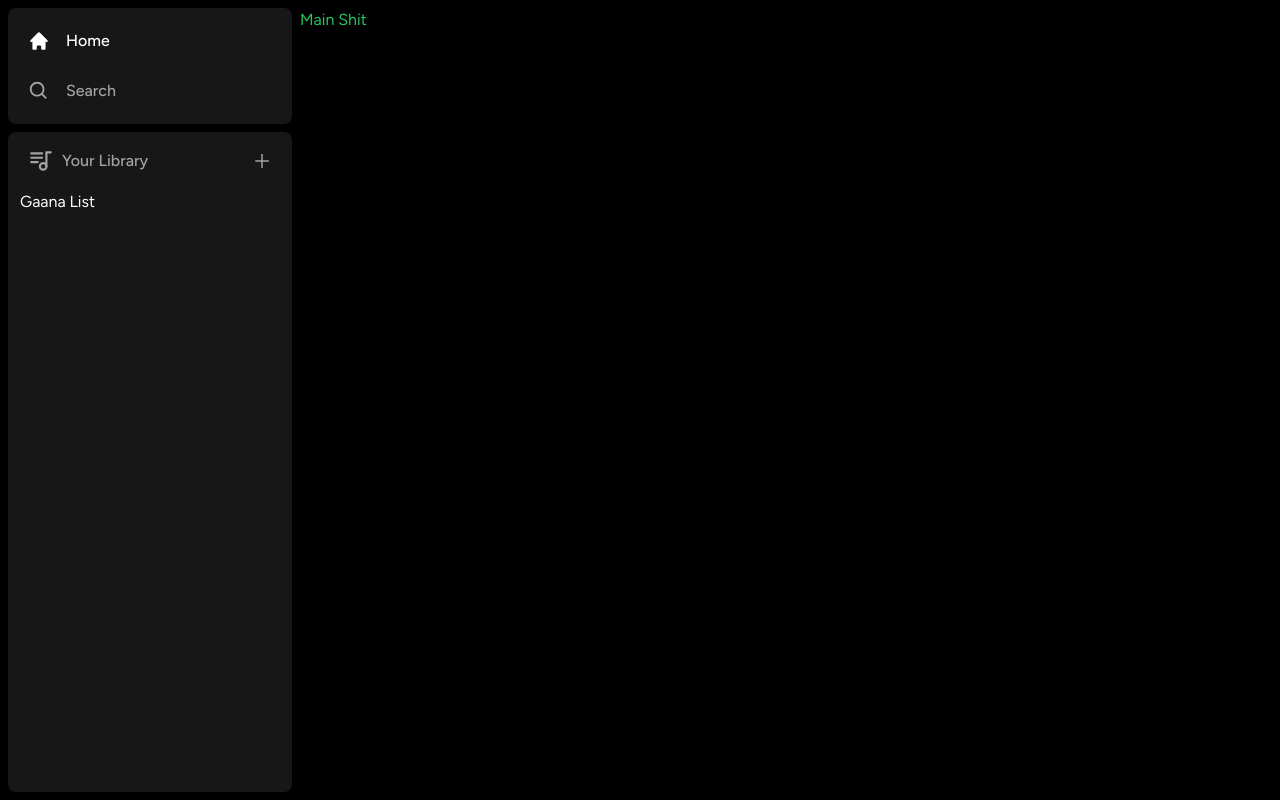
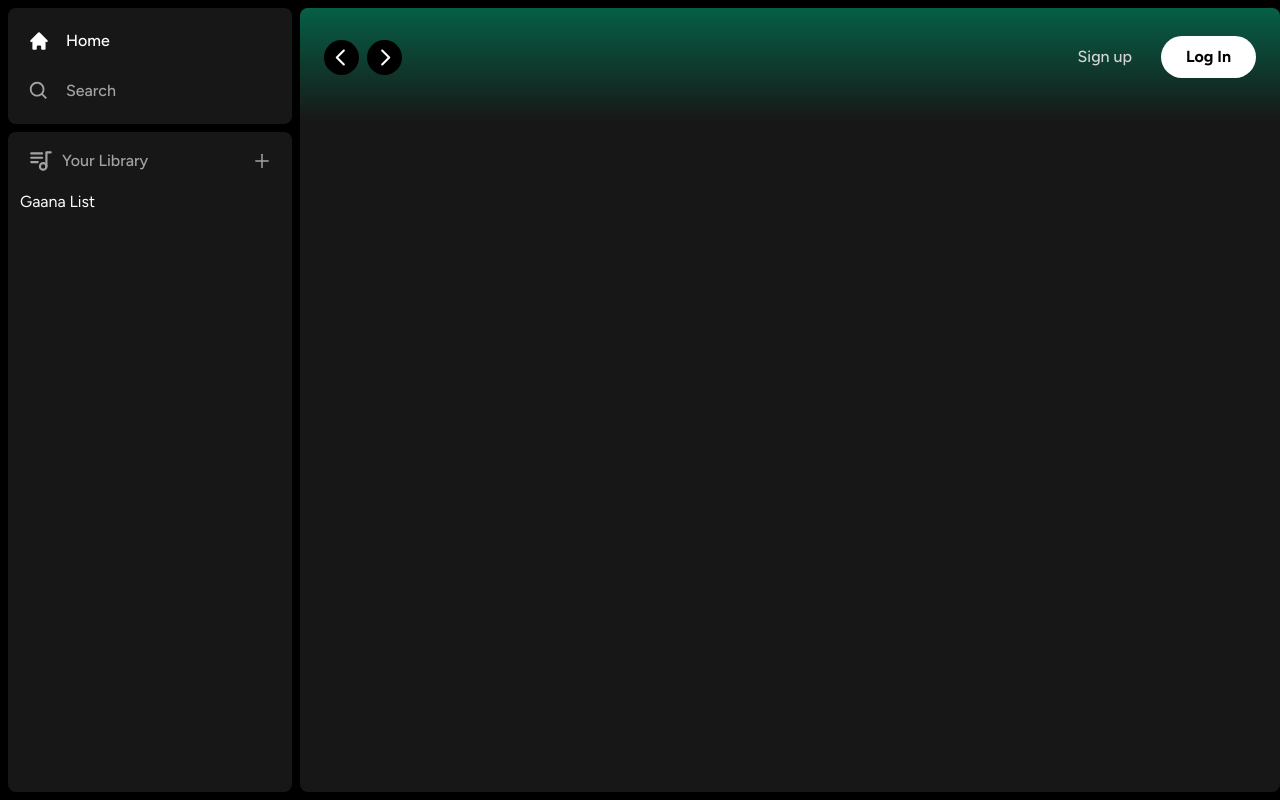
Before and after one commit to Night3y3/green-spotify, a Next.js app: page / in a window 1280 px wide. Built offline with nearby package versions, Linux system fonts and the light colour scheme.

Commit message:
button-fe-login-and-signup

```diff
--- a/app/(site)/page.tsx
+++ b/app/(site)/page.tsx
@@ -1,6 +1,12 @@
+import Header from '@/components/Header';
+
 
 export default function Home() {
   return (
-    <div className=" text-green-500">Main Shit</div>
+    <div className=" bg-neutral-900 rounded-lg h-full w-full overflow-hidden overflow-y-auto">
+      <Header>
+        Header
+      </Header>
+    </div>
   )
 }
--- /dev/null
+++ b/components/Button.tsx
@@ -0,0 +1,31 @@
+import { forwardRef } from "react";
+import { twMerge } from "tailwind-merge";
+
+interface ButtonProps extends React.ButtonHTMLAttributes<HTMLButtonElement> { }
+
+
+
+const Button = forwardRef<HTMLButtonElement, ButtonProps>(({
+    className,
+    children,
+    disabled,
+    type = "button",
+    ...props
+}, ref) => {
+    return (
+        <button type={type}
+            className={twMerge(`w-full rounded-full bg-green-500 border border-transparent px-3 py-3 disabled:cursor-not-allowed disabled:opacity-50 text-black font-bold hover:opacity-75 transition`, className)}
+            disabled={disabled}
+            ref={ref}
+            {...props}
+        >
+            {children}
+        </button>
+    )
+
+}
+)
+
+Button.displayName = "Button";
+
+export default Button;
--- /dev/null
+++ b/components/Header.tsx
@@ -0,0 +1,64 @@
+"use client";
+import { useRouter } from "next/navigation";
+import { twMerge } from "tailwind-merge";
+import { RxCaretLeft, RxCaretRight } from "react-icons/rx";
+import { HiHome } from "react-icons/hi";
+import { BiSearch } from "react-icons/bi";
+import Button from "./Button";
+
+interface HeaderProps {
+    children: React.ReactNode;
+    className?: string;
+}
+
+const Header: React.FC<HeaderProps> = ({
+    children,
+    className
+}) => {
+    const router = useRouter();
+    const handleLogout = () => {
+        //Handl Logout
+    }
+    return (
+        <div className={twMerge(`h-fit bg-gradient-to-b from-emerald-800 p-6`, className)}>
+
+            <div className="w-full mb-4 flex items-center justify-between">
+                <div className=" hidden md:flex gap-x-2 items-center">
+                    <button onClick={() => router.back()} className=" rounded-full bg-black flex items-center justify-center hover:opacity-75 transition">
+                        <RxCaretLeft size={35} className="text-white" />
+                    </button>
+                    <button onClick={() => router.forward()} className=" rounded-full bg-black flex items-center justify-center hover:opacity-75 transition">
+                        <RxCaretRight size={35} className="text-white" />
+                    </button>
+
+                </div>
+                <div className="flex md:hidden gap-x-2 items-center">
+                    <button className="p-2 rounded-full bg-white flex items-center justify-center hover:opacity-75 transition">
+                        <HiHome size={20} className="text-black" />
+                    </button>
+                    <button className="p-2 rounded-full bg-white flex items-center justify-center hover:opacity-75 transition">
+                        <BiSearch size={20} className="text-black" />
+                    </button>
+                </div>
+                <div className="flex justify-between items-center gap-x-4">
+                    <>
+                        <div>
+                            <Button className=" bg-transparent text-neutral-300 font-medium">
+                                Sign up
+                            </Button>
+
+                        </div>
+                        <div>
+                            <Button className=" bg-white px-6 py-2">
+                                Log In
+                            </Button>
+
+                        </div>
+                    </>
+                </div>
+            </div>
+        </div>
+    );
+}
+
+export default Header;
```
